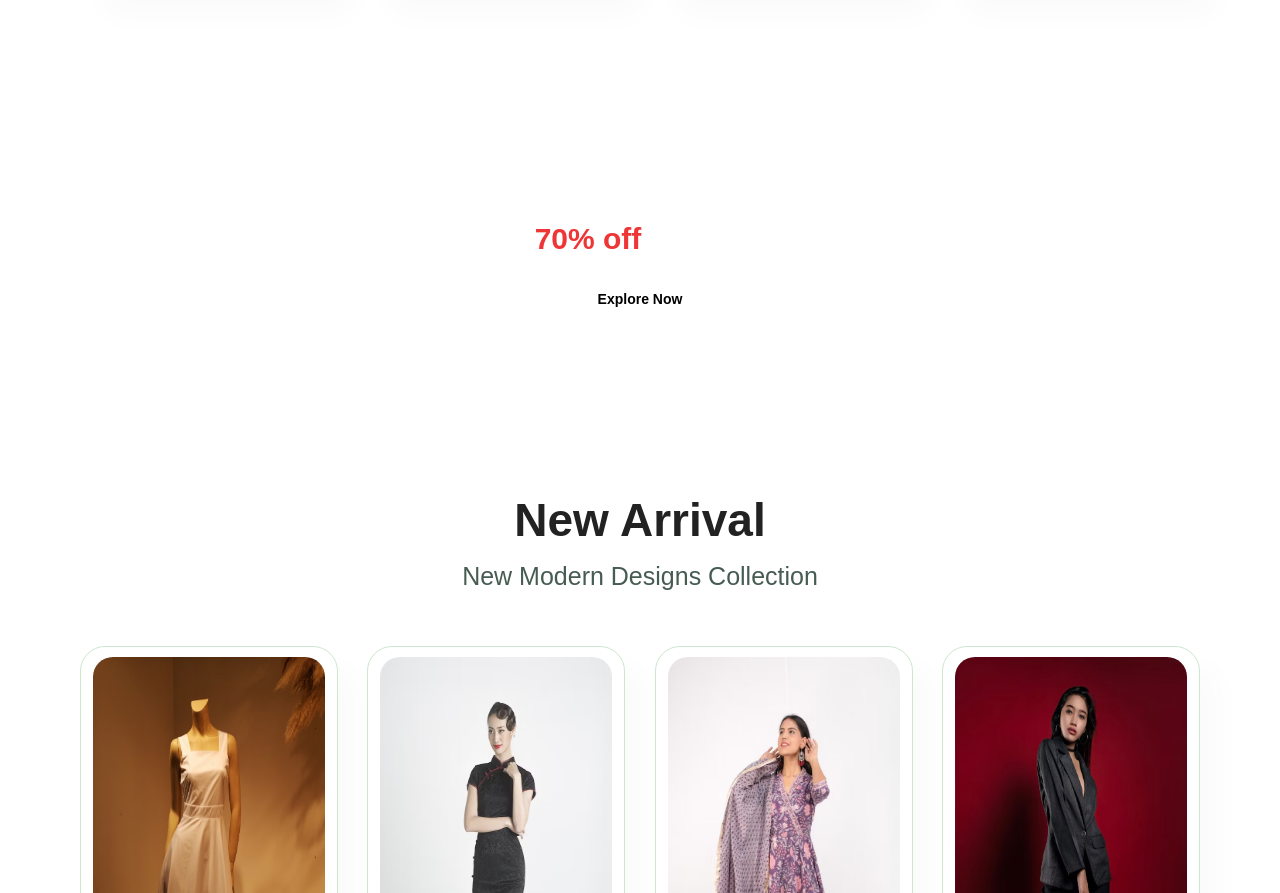
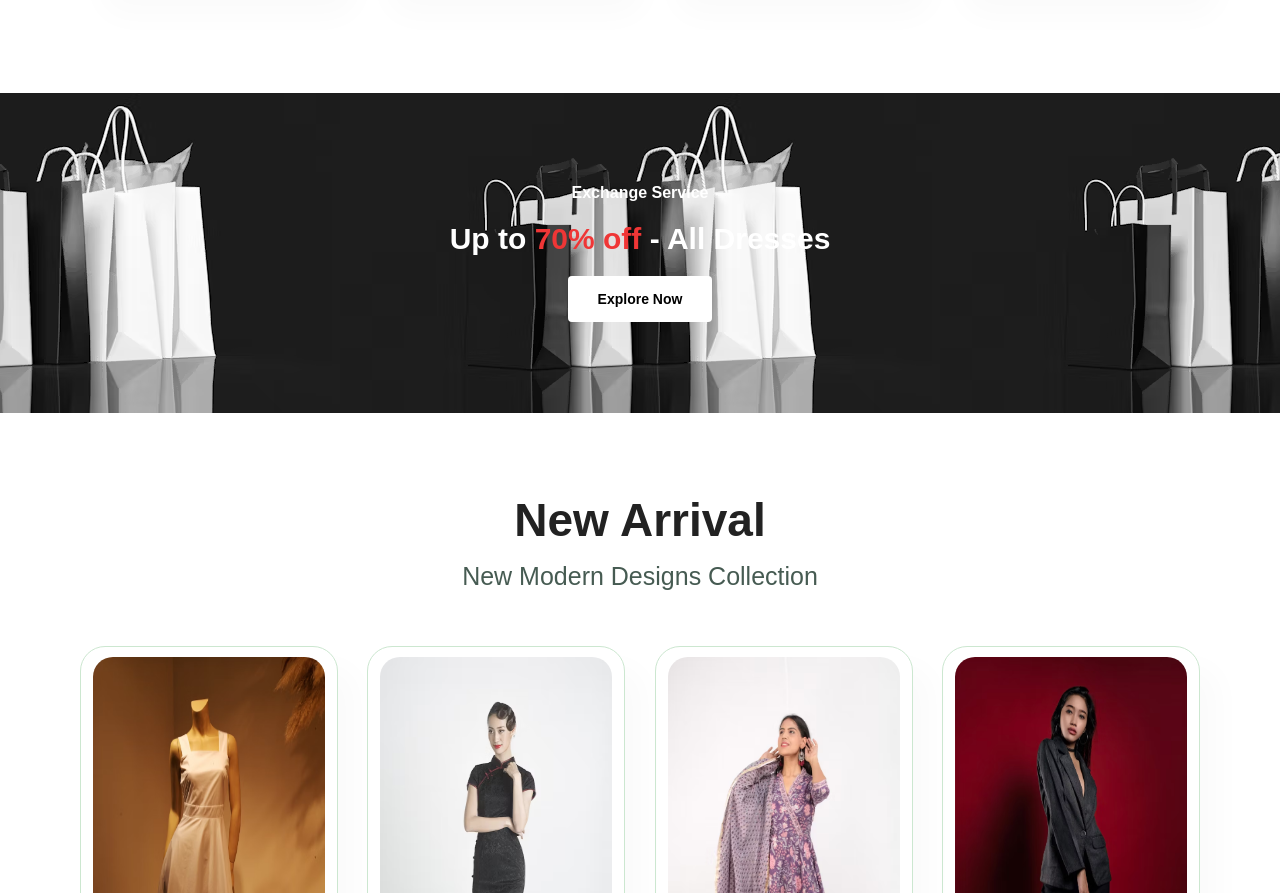
Before and after one commit to Suhani862/E-commerce-Website, a plain HTML site: page index.html in a window 1280 px wide. Shown: the part 3170-4063 px from the top of the page. Drawn offline with Linux system fonts and the light colour scheme.

Commit message:
styling change

```diff
--- a/style.css
+++ b/style.css
@@ -295,7 +295,7 @@ section #hero{
     justify-content: center;
     align-items: center;
     text-align: center;
-    background-image: url("photos/bbb.png");
+    background-image: url("Product/bbb.png");
     width: 100%;
     height:40vh;
     background-position: center;
```
